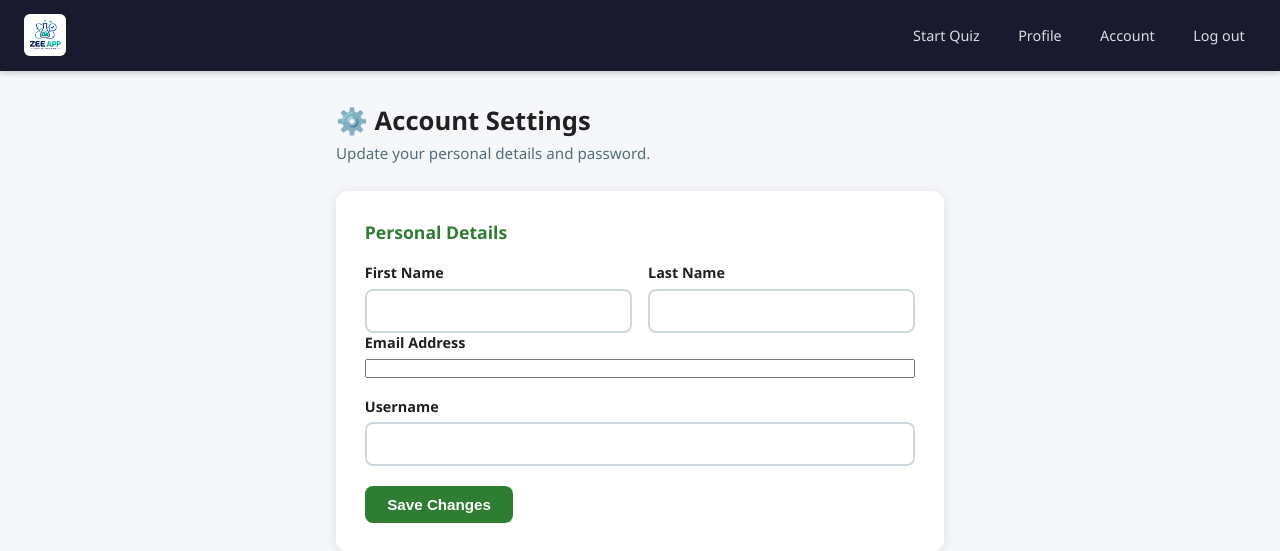
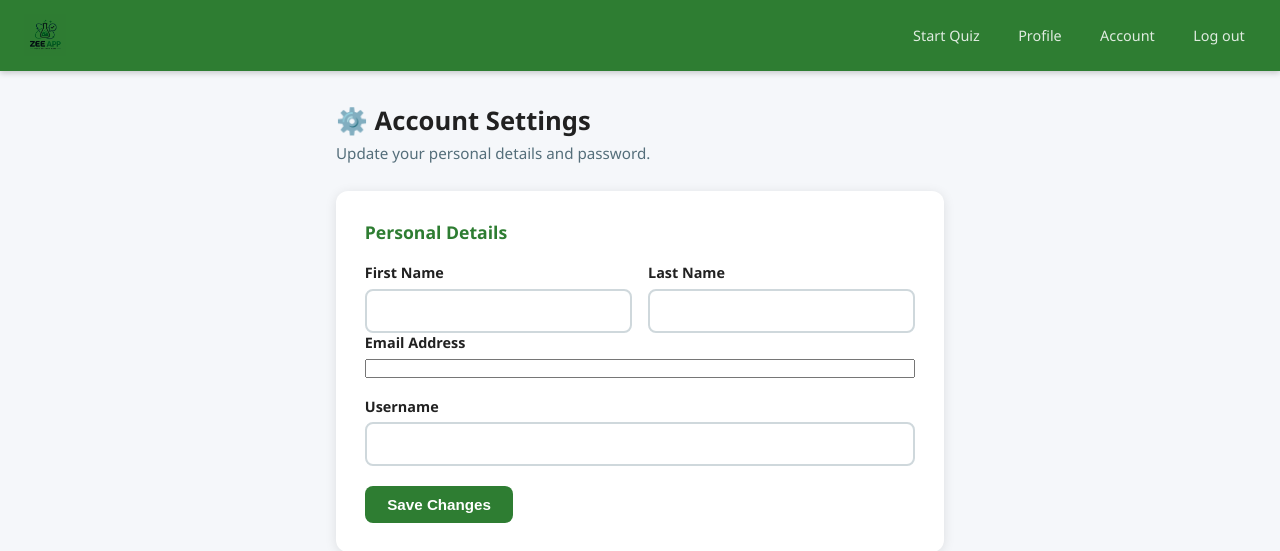
Before and after one commit to techlogic-it/zee-study, a Flask app: page /account in a window 1280 px wide. Shown: the top 551 px of the page. Run offline with Flask 3, Linux system fonts and the light colour scheme; the visitor is signed in with stand-in values (Sample User, id 1); data that the repository does not hold is empty; parts of the project's set-up code (start-up, migrations or seed data) failed here and were passed over; some libraries are stand-ins or nearby versions.

Commit message:
Revert navbar back to original green colour
Co-Authored-By: Claude Sonnet 4.6 <noreply@anthropic.com>

```diff
--- a/static/style.css
+++ b/static/style.css
@@ -28,7 +28,7 @@ body {
 
 /* ── Nav ── */
 nav {
-  background: #1a1a2e;
+  background: var(--green);
   padding: .9rem 1.5rem;
   display: flex;
   align-items: center;
--- a/templates/base.html
+++ b/templates/base.html
@@ -14,7 +14,7 @@
 {% if session.username %}
 <nav>
   <a class="brand" href="{{ url_for('dashboard') }}">
-    <img src="{{ url_for('static', filename='logo.png') }}" alt="ZEE STUDY" style="height:42px;width:auto;vertical-align:middle;border-radius:6px;">
+    <img src="{{ url_for('static', filename='logo.png') }}" alt="ZEE STUDY" style="height:42px;width:auto;vertical-align:middle;mix-blend-mode:multiply;">
   </a>
   <div class="nav-links">
     <a href="{{ url_for('topics') }}">Start Quiz</a>
```
